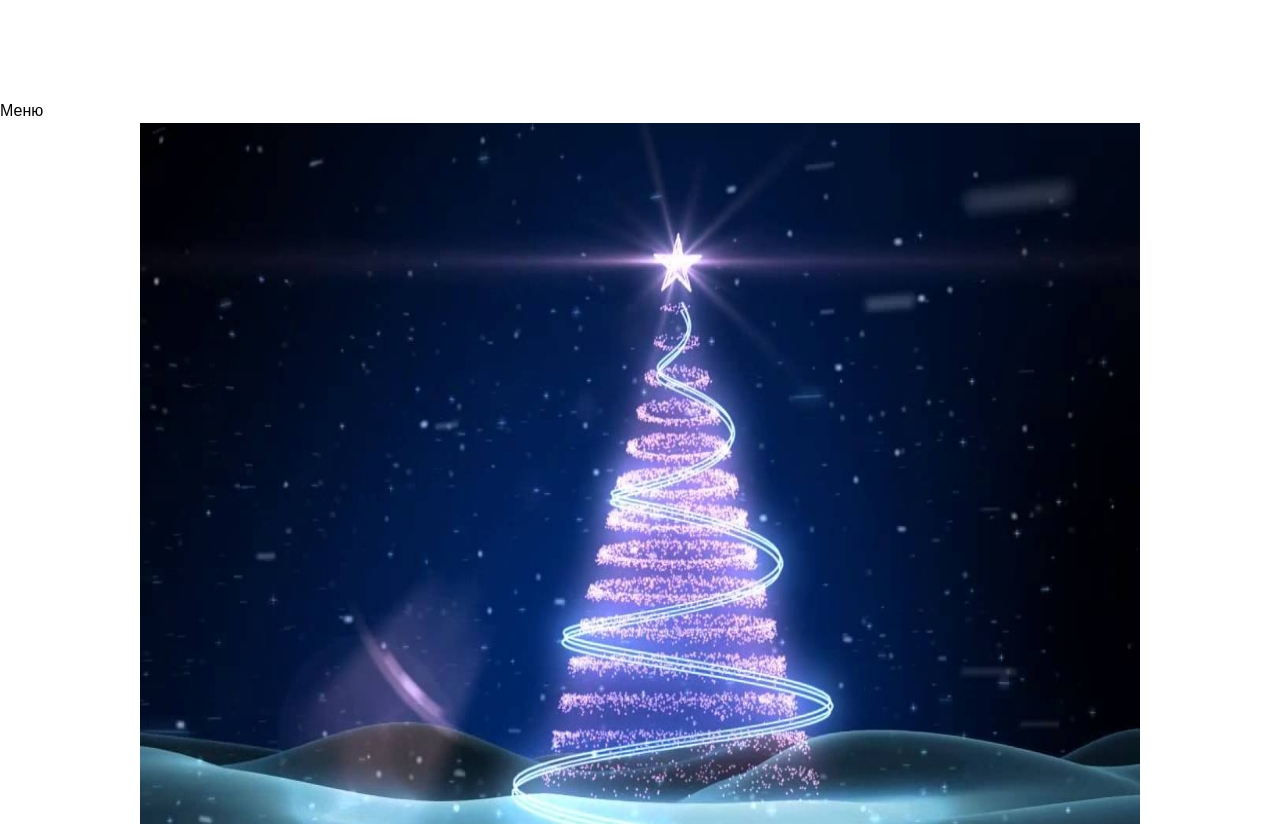
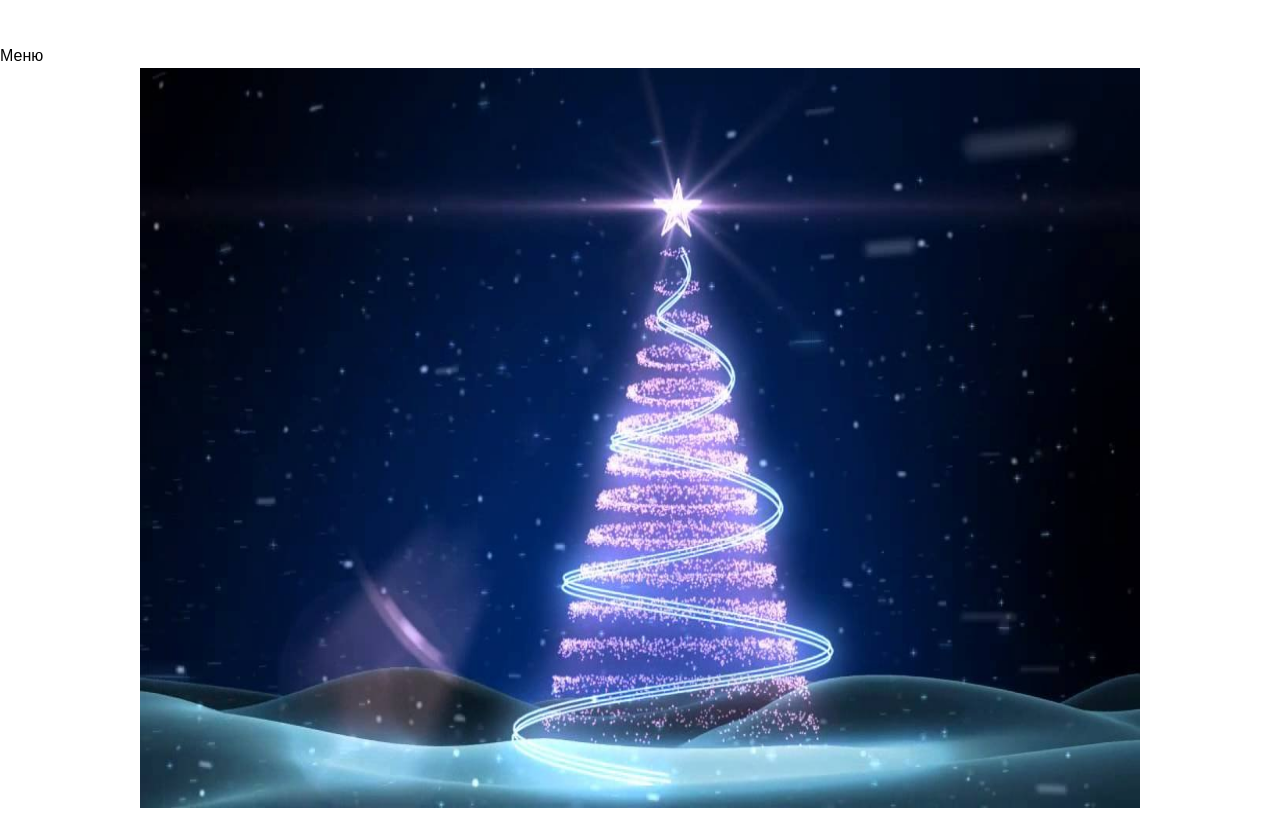
Before and after one commit to Erkobrax/HNY, a website: page index.html in a window 1280 px wide. Shown: the top 824 px of the page. Drawn offline with nearby package versions, Linux system fonts and the light colour scheme; no server answers.

Commit message:
изменил высоту блока

```diff
--- a/index.html
+++ b/index.html
@@ -9,7 +9,7 @@
     <title>Новый год</title>
 </head>
 <body>
-<div class="empty" style="height: 85px"></div>
+<div class="empty" style="height: 30px"></div>
 <div id="mySidenav" class="sidenav" >
     <ul>
         <a href="javascript:void(0)" class="closebtn" onclick="closeNav()">Скрыть</a>
```
